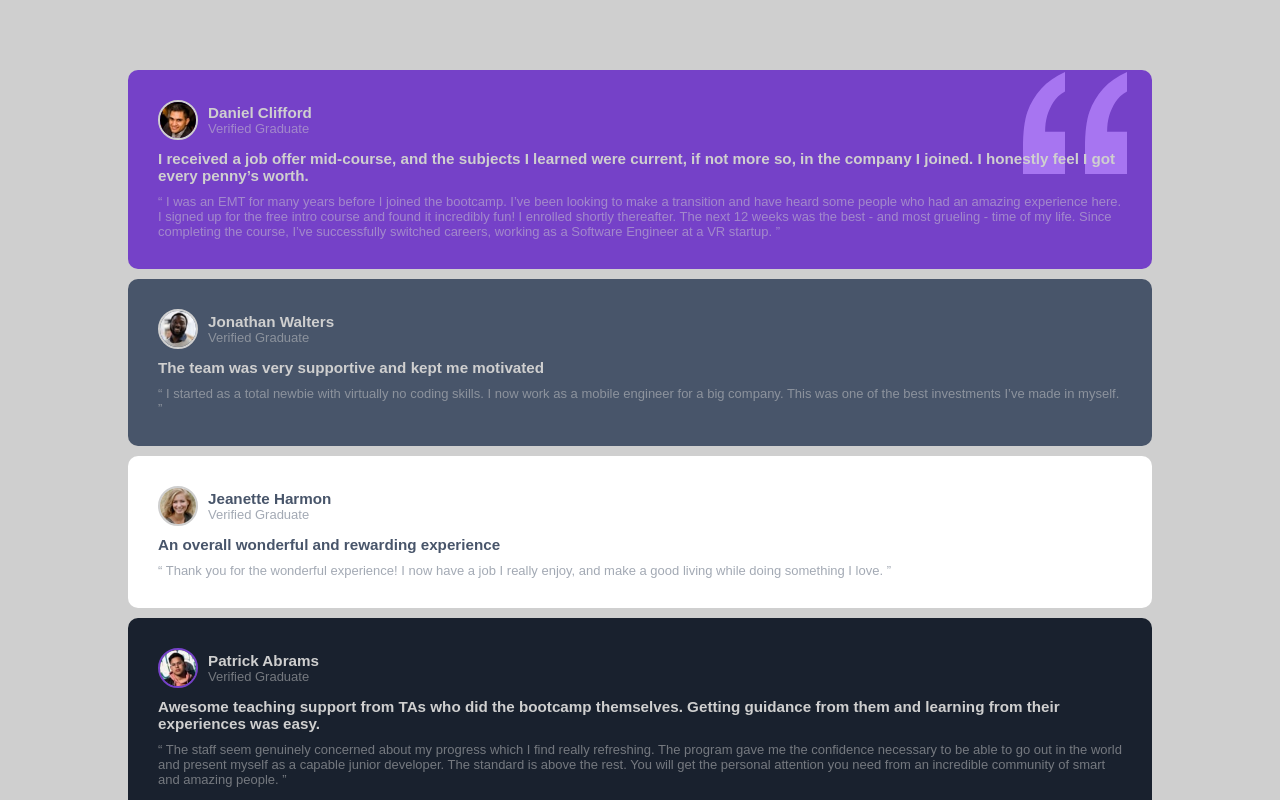
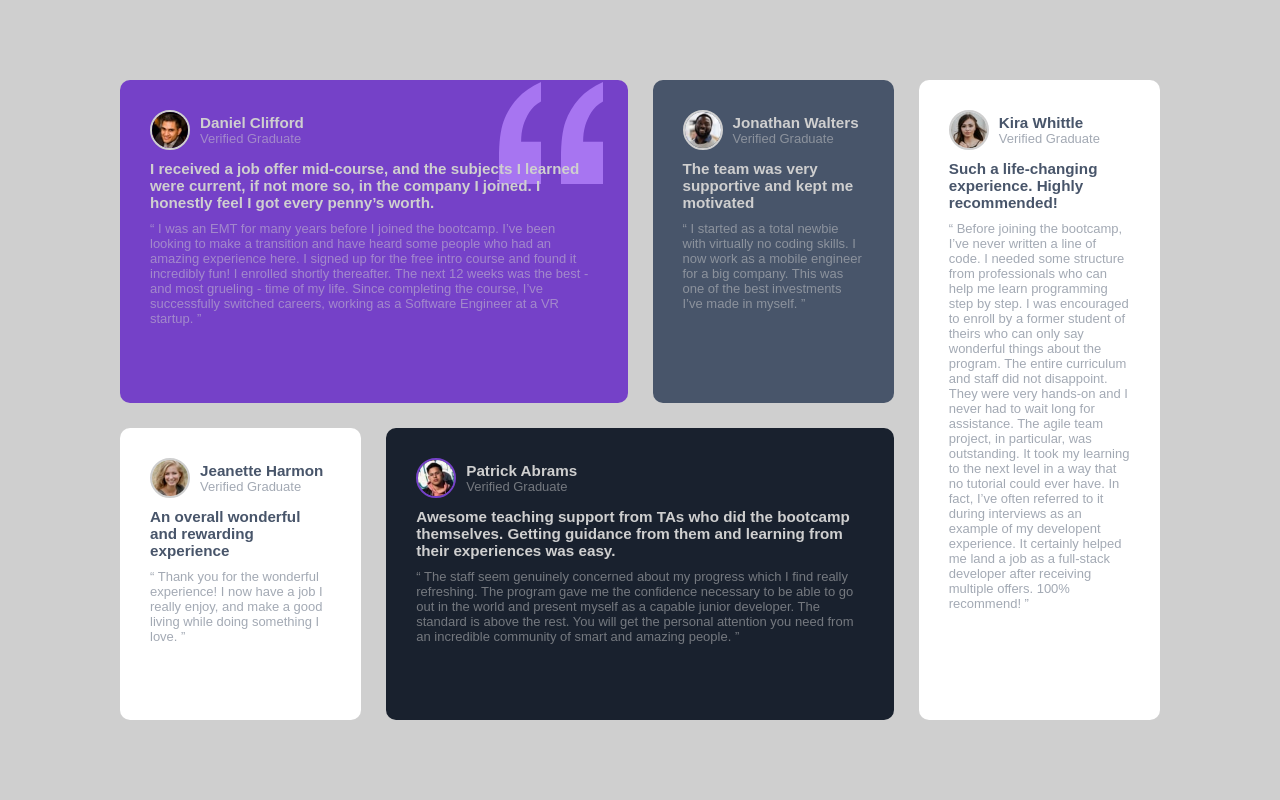
Before and after one commit to hebrohim/TestimonialPageGridCss, a plain HTML site: page index.html in a window 1280 px wide. Shown: the top 800 px of the page. Drawn offline with Linux system fonts and the light colour scheme.

Commit message:
Feat - finish the responsive for desktop

```diff
--- a/index.html
+++ b/index.html
@@ -139,7 +139,7 @@
 <!-- KIRA SECTION STARTS HERE -->
 
 
-<div class="Jeanette">
+<div class="kira">
   <div id="profile_section">
     <img src="./images/image-kira.jpg" id="avatar" />
     <div id="name_status_Section">
--- a/style.css
+++ b/style.css
@@ -27,17 +27,17 @@ body {
   font-size: 13px;
 }
 .container {
+  height: 100vh;
   display: grid;
   grid-template-columns: 1fr;
-  gap: 10px;
+  gap: 25px;
   background-color: var(--neutral-1);
-  padding: 70px 0;
+  padding: 80px 120px;
 
 }
 
 .container > .Daniel {
-  width: 80%;
-  /* height: 65vh; */
+
   justify-self: center;
   border-radius: 10px;
   padding: 30px;
@@ -48,7 +48,7 @@ body {
 }
 
  .container > .Jonathan{
-  width: 80%;
+
   justify-self: center;
   border-radius: 10px;
   padding: 30px;
@@ -58,7 +58,7 @@ body {
 }
 
 .container > .Jeanette{
-  width: 80%;
+
   justify-self: center;
   border-radius: 10px;
   padding: 30px;
@@ -69,7 +69,7 @@ body {
 }
 
 .container > .patrick {
-  width: 80%;
+
   /* height: 65vh; */
   justify-self: center;
   border-radius: 10px;
@@ -78,6 +78,17 @@ body {
 
 }
 
+
+.container > .kira{
+
+  justify-self: center;
+  border-radius: 10px;
+  padding: 30px;
+  background-color: var(--primary-4);
+
+
+
+}
 #profile_section {
   display: flex;
   align-items: center;
@@ -127,10 +138,41 @@ body {
 
 /* media query starts here */
 
- /* @media screen and (min-width:1200px){
+ @media screen and (min-width:1000px){
     .container{
-        grid-template-columns:repeat(2,1fr) ;
+        grid-template-columns:repeat(4,1fr) ;
+
+
 
 
     }
-}  */
+
+    .Daniel{
+      grid-area: 1/1/2/3;
+
+
+    }
+    .Jonathan{
+      grid-area: 1/3/2/4;
+
+    }
+
+    .kira{
+      grid-area: 1/4/3/5;
+
+
+    }
+
+    .Jeanette{
+      grid-area: 2/1/3/2;
+
+
+    }
+
+    .patrick{
+      grid-area: 2/2/3/4;
+
+
+
+    }
+}
```
